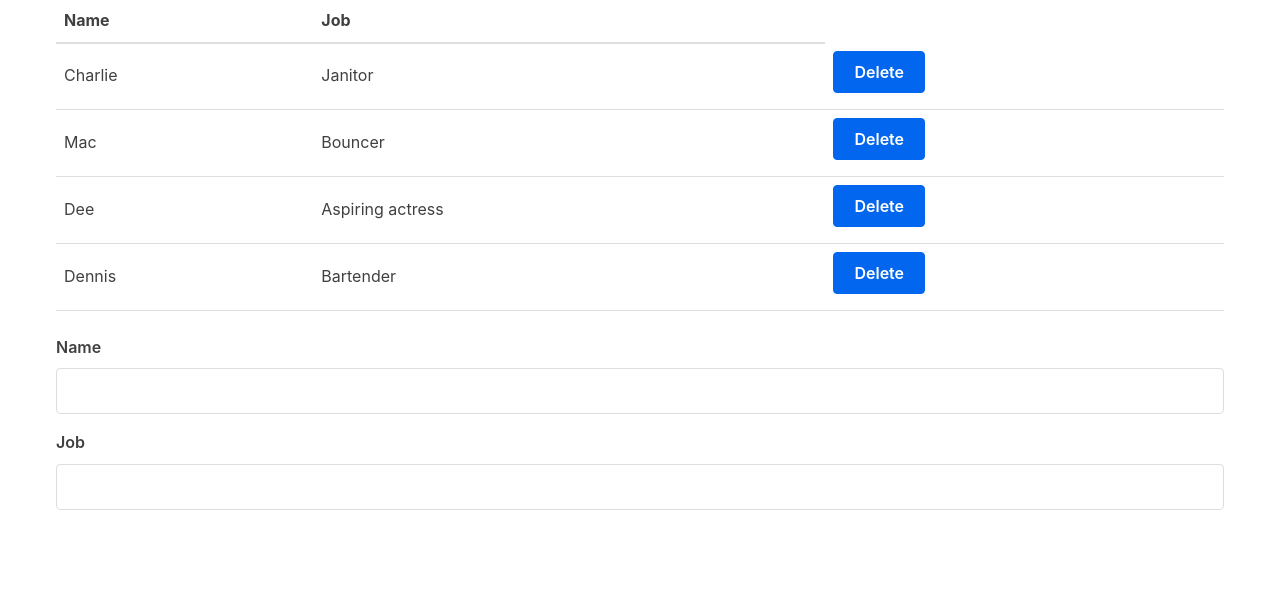
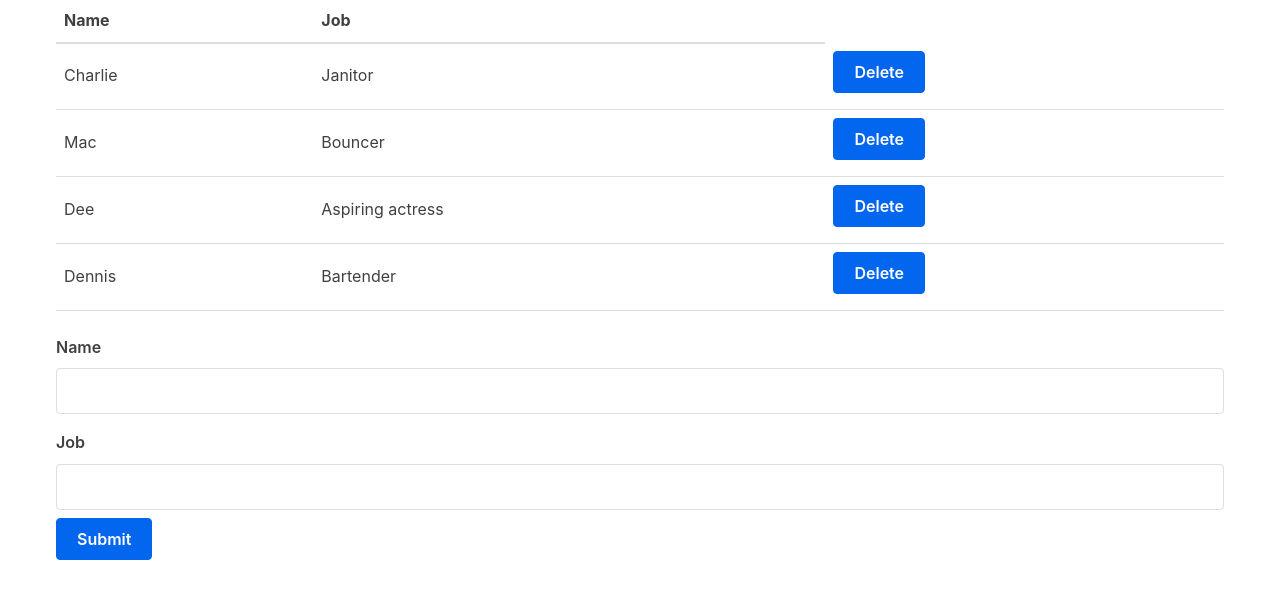
Before and after one commit to yivanovaa/csc-308-app, a React (Vite) app in the folder packages/react-frontend/: page / in a window 1280 px wide. Shown: the top 598 px of the page. Built offline with nearby package versions, Linux system fonts and the light colour scheme.

Commit message:
added submit button logic

```diff
--- a/packages/react-frontend/src/Form.jsx
+++ b/packages/react-frontend/src/Form.jsx
@@ -1,7 +1,7 @@
 // src/Form.jsx
 import React, { useState } from "react";
 
-function Form() {
+function Form(props) {
     function handleChange(event) {
         const { name, value } = event.target;
         if (name === "job")
@@ -13,6 +13,11 @@ function Form() {
         name: "",
         job: ""
     });
+
+    function submitForm() {
+        props.handleSubmit(person);
+        setPerson({ name: "", job: "" });
+    };
 
     return (
         <form>
@@ -32,6 +37,7 @@ function Form() {
             value={person.job}
             onChange={handleChange}
             />
+            <input type="button" value="Submit" onClick={submitForm} />
         </form>
         );
 }
--- a/packages/react-frontend/src/MyApp.jsx
+++ b/packages/react-frontend/src/MyApp.jsx
@@ -4,36 +4,29 @@ import Table from "./Table";
 import Form from "./Form";
 
 function MyApp() {
+    // initialize with an empty array (or sample data)
     const [characters, setCharacters] = useState([
-        {
-            name: "Charlie",
-            job: "Janitor"
-        },
-        {
-            name: "Mac",
-            job: "Bouncer"
-        },
-        {
-            name: "Dee",
-            job: "Aspiring actress"
-        },
-        {
-            name: "Dennis",
-            job: "Bartender"
-        }
+        { name: "Charlie", job: "Janitor" },
+        { name: "Mac", job: "Bouncer" },
+        { name: "Dee", job: "Aspiring actress" },
+        { name: "Dennis", job: "Bartender" }
     ]);
-    // remove handler must live inside the component so it can access state
+
     const removeOneCharacter = (index) => {
-        const updated = (characters || []).filter((_, i) => i !== index);
-        setCharacters(updated);
+        setCharacters(prev => prev.filter((_, i) => i !== index));
     };
+
+    function updateList(person) {
+        setCharacters(prev => [...prev, person]);
+    };
+
     return (
         <div className="container">
             <Table
             characterData={characters}
             removeCharacter={removeOneCharacter}
             />
-            <Form />
+            <Form handleSubmit={updateList} />
         </div>
         );
 }
--- a/packages/react-frontend/src/Table.jsx
+++ b/packages/react-frontend/src/Table.jsx
@@ -13,7 +13,8 @@ function TableHeader() {
 }
 
 function TableBody(props) {
-  const rows = props.characterData.map((row, index) => {
+  const data = props.characterData || [];
+  const rows = data.map((row, index) => {
     return (
         <tr key={index}>
             <td>{row.name}</td>
```
